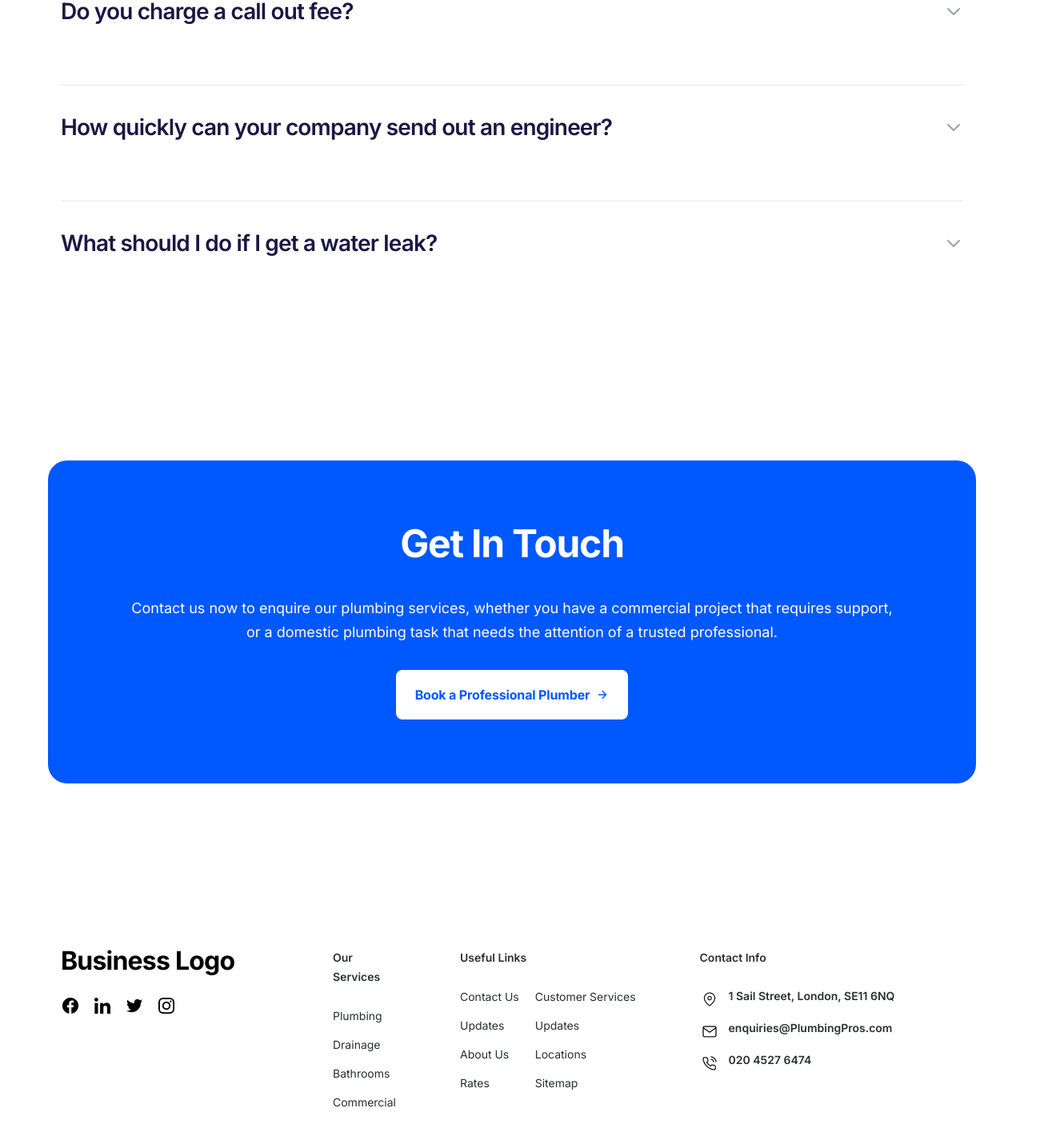
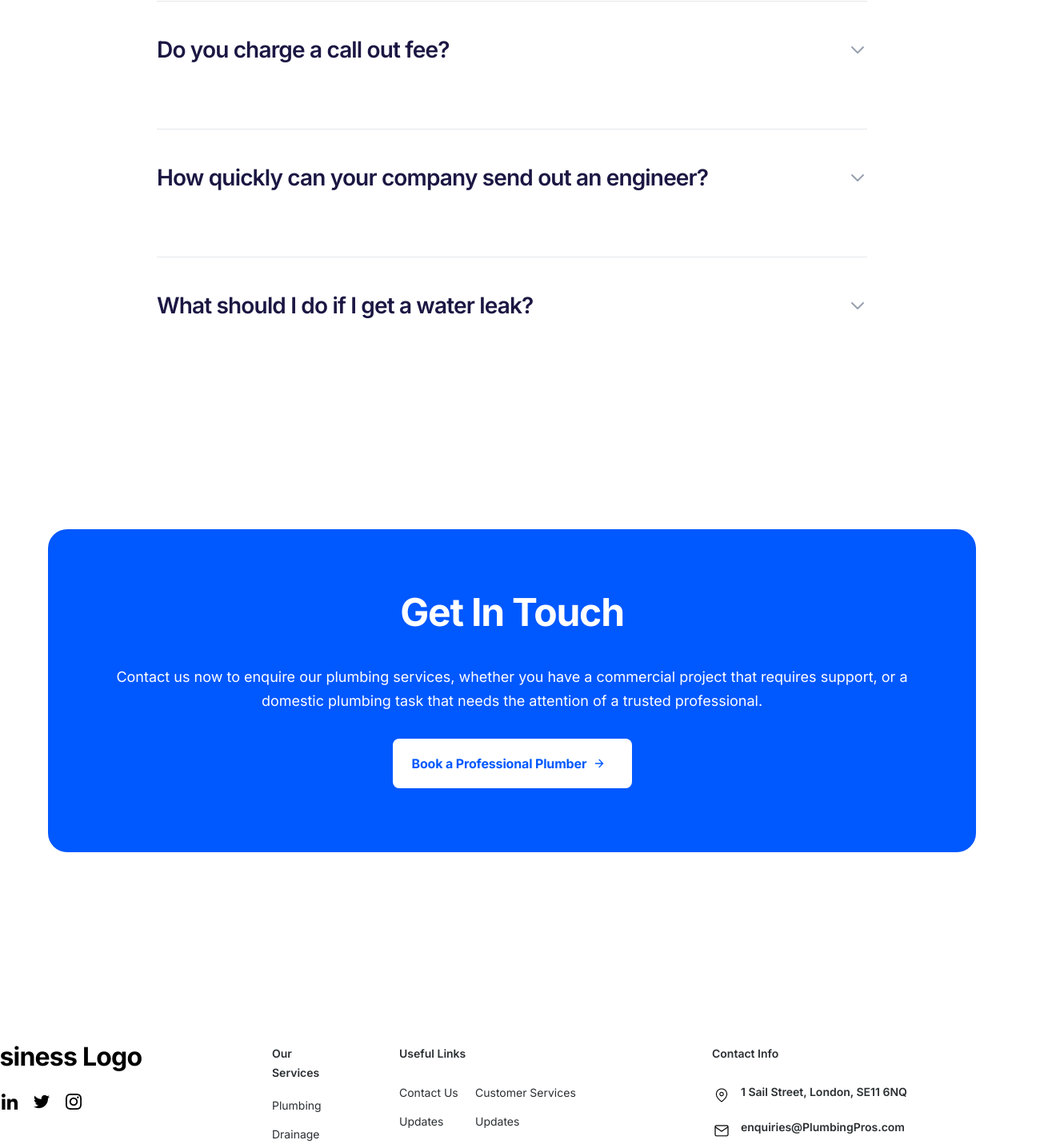
Before and after one commit to HasnathAhmedTamim/tech-task-1, a React (Vite) app: page / in a window 1280 px wide. Shown: the part 409-1840 px from the top of the page at 80% size, 1320 px wide, since content can reach past the window. Built offline with nearby package versions, Linux system fonts and the light colour scheme.

Commit message:
desktop wise responsive done

```diff
--- a/src/components/FAQSection.jsx
+++ b/src/components/FAQSection.jsx
@@ -122,13 +122,13 @@ const FAQSection = () => {
 
       {/* Desktop Layout */}
       <div className="hidden xl:flex w-full max-w-[1600px] h-auto min-h-[850px] gap-[120px] xl:p-[60px] 2xl:p-[120px] mx-auto flex-col justify-center items-center bg-white">
-        <h2 className="text-[48px] font-bold text-center text-[#1B1743] font-inter lg:leading-[48px] tracking-[-0.03em] w-full max-w-[1360px] mx-auto px-4">
+        <h2 className="text-[48px] font-bold text-center text-[#1B1743] font-inter lg:leading-[48px] tracking-[-0.03em] w-full max-w-[1360px] h-[58px] mx-auto px-4">
           Frequently asked questions
         </h2>
 
-        <div className="w-full max-w-[1360px] gap-[32px] flex flex-col mx-auto px-4">
+        <div className="w-full max-w-[920px] h-auto min-h-[432px] gap-[40px] flex flex-col mx-auto px-4">
           {faqs.map((faq, index) => (
-            <div key={index} className="w-full gap-[40px] flex flex-col border-b border-gray-200 last:border-b-0 pb-8">
+            <div key={index} className="w-full max-w-[920px] h-auto min-h-[120px] gap-[40px] flex flex-col border-b border-gray-200 last:border-b-0 pb-8">
               <button
                 className="w-full flex items-center justify-between text-left hover:bg-gray-50 transition-colors duration-200 px-0"
                 onClick={() => setOpenFaq(openFaq === index ? -1 : index)}
--- a/src/components/Footer.jsx
+++ b/src/components/Footer.jsx
@@ -10,11 +10,11 @@ const Footer = () => {
   return (
     <footer className="bg-white w-full flex justify-center">
       {/* Desktop Layout */}
-      <div className="hidden xl:flex w-full max-w-[1600px] h-auto min-h-[456px] flex-col gap-[80px] xl:pt-[60px] xl:pr-[60px] xl:pb-[40px] xl:pl-[60px] 2xl:pt-[120px] 2xl:pr-[120px] 2xl:pb-[60px] 2xl:pl-[120px] justify-center items-center">
+      <div className="hidden xl:flex w-full max-w-[1600px] h-[456px] flex-col gap-[80px] pt-[120px] pr-[120px] pb-[60px] pl-[120px] justify-center items-center">
         {/* Main Footer Content Cards */}
-        <div className="flex items-start w-full max-w-[1360px] h-auto xl:gap-[80px] 2xl:gap-[120px] flex-wrap xl:flex-nowrap px-4">
+        <div className="flex items-start w-[1360px] h-[176px] gap-[120px] flex-wrap xl:flex-nowrap">
           {/* Business Logo & Social Icons */}
-          <div className="flex flex-col w-full max-w-[260px] h-auto gap-[28px]">
+          <div className="flex flex-col w-[260px] h-[91px] gap-[28px]">
             <h2 className="text-[32px] font-bold font-inter text-black leading-[100%] tracking-[-0.03em]">
               Business Logo
             </h2>
@@ -37,9 +37,9 @@ const Footer = () => {
           </div>
 
           {/* Our Services and Useful Links Container */}
-          <div className="flex w-full max-w-[430px] h-auto gap-[80px] items-start flex-wrap sm:flex-nowrap">
+          <div className="flex w-[430px] h-[176px] gap-[80px] items-start flex-wrap sm:flex-nowrap">
             {/* Our Services */}
-            <div className="flex flex-col w-full max-w-[88px] h-auto gap-[24px]">
+            <div className="flex flex-col w-[79px] h-[128px] gap-[16px]">
               <h3 className="text-[14px] font-semibold font-inter text-[#2A2F32] leading-[24px] tracking-[0%]">
                 Our Services
               </h3>
@@ -73,7 +73,7 @@ const Footer = () => {
                 Useful Links
               </h3>
               <div className="flex gap-[20px] items-start flex-wrap sm:flex-nowrap">
-                <div className="flex flex-col w-full max-w-[75px] h-auto gap-[16px]">
+                <div className="flex flex-col w-[75px] h-[128px] gap-[16px]">
                   <ul className="flex flex-col gap-3">
                     <li>
                       <a href="#" className="text-[14px] font-normal font-inter text-[#2A2F32] leading-[20px] tracking-[0%] hover:opacity-75 transition-opacity whitespace-nowrap">
@@ -97,7 +97,7 @@ const Footer = () => {
                     </li>
                   </ul>
                 </div>
-                <div className="flex flex-col w-full max-w-[126px] h-auto gap-[16px]">
+                <div className="flex flex-col w-[126px] h-[128px] gap-[16px]">
                   <ul className="flex flex-col gap-3">
                     <li>
                       <a href="#" className="text-[14px] font-normal font-inter text-[#2A2F32] leading-[20px] tracking-[0%] hover:opacity-75 transition-opacity whitespace-nowrap">
@@ -126,11 +126,11 @@ const Footer = () => {
           </div>
 
           {/* Contact Info */}
-          <div className="flex flex-col w-full max-w-[430px] h-auto gap-[24px]">
+          <div className="flex flex-col w-[430px] h-[160px] gap-[24px]">
             <h3 className="text-[14px] font-semibold font-inter text-[#2A2F32] leading-[24px] tracking-[0%]">
               Contact Info
             </h3>
-            <div className="space-y-4">
+            <div className="flex flex-col w-[246px] h-[112px] gap-[20px]">
               {/* Address */}
               <div className="flex items-start w-[246px] h-[24px] gap-[12px]">
                 <img src={mapPin} alt="Location" className="w-6 h-6 mt-1" />
--- a/src/components/GetInTouchSection.jsx
+++ b/src/components/GetInTouchSection.jsx
@@ -41,16 +41,16 @@ const GetInTouchSection = () => {
 
       {/* Desktop Layout */}
       <div className="hidden xl:flex w-full max-w-[1600px] h-[644px] gap-[120px] xl:p-[60px] 2xl:p-[120px] mx-auto flex-col justify-center items-center bg-white">
-        <div className="w-full max-w-[1360px] h-[404px] gap-[32px] xl:p-[60px] 2xl:p-[80px] rounded-[24px] bg-[#0058FF] flex flex-col justify-center items-center text-center">
-          <h2 className="w-full max-w-[1200px] h-[58px] text-[48px] font-bold text-white font-inter leading-[100%] tracking-[-0.03em] text-center px-4">
+        <div className="w-full max-w-[1360px] h-[404px] gap-[32px] p-[80px] rounded-[24px] bg-[#0058FF] flex flex-col justify-center items-center text-center">
+          <h2 className="w-full max-w-[1200px] h-[58px] text-[48px] font-bold text-white font-inter leading-[100%] tracking-[-0.03em] text-center">
             Get In Touch
           </h2>
 
-          <p className="w-full max-w-[1000px] h-auto min-h-[60px] text-[18px] font-normal text-white font-inter leading-[30px] tracking-[0%] text-center px-4">
+          <p className="w-full max-w-[1000px] h-auto min-h-[60px] text-[18px] font-normal text-white font-inter leading-[30px] tracking-[0%] text-center">
             Contact us now to enquire our plumbing services, whether you have a commercial project that requires support, or a domestic plumbing task that needs the attention of a trusted professional.
           </p>
 
-          <button className="inline-flex items-center bg-white hover:bg-blue-50 transition-all duration-300 hover:shadow-lg hover:scale-105 active:scale-95 w-auto max-w-[299px] min-w-[280px] h-[62px] px-[24px] py-[10px] rounded-[8px] gap-[8px] text-[16px] font-bold text-[#0058FF] font-inter leading-[30px] tracking-[-0.01em]">
+          <button className="inline-flex items-center bg-white hover:bg-blue-50 transition-all duration-300 hover:shadow-lg hover:scale-105 active:scale-95 w-[299px] h-[62px] px-[24px] py-[10px] rounded-[8px] gap-[8px] text-[16px] font-bold text-[#0058FF] font-inter leading-[30px] tracking-[-0.01em]">
             Book a Professional Plumber
             <img src={arrowRight} alt="Arrow right" className="w-4 h-4" />
           </button>
```
